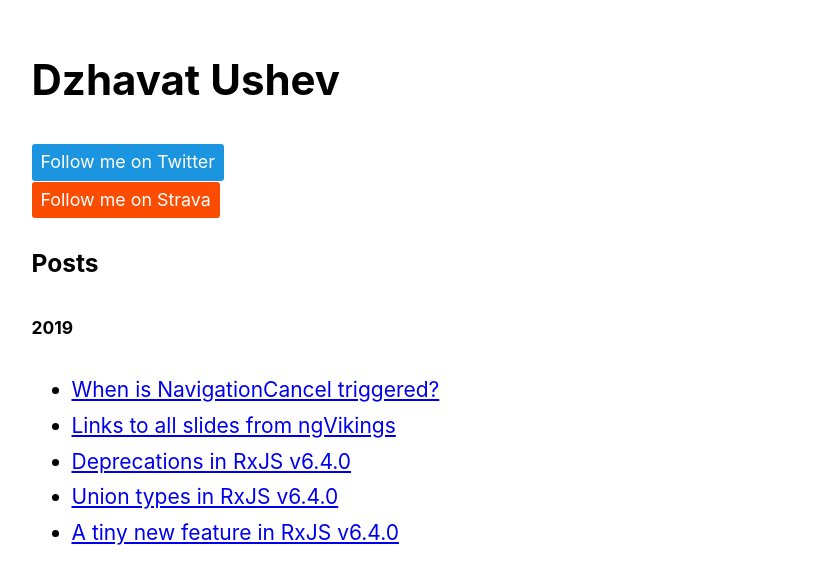
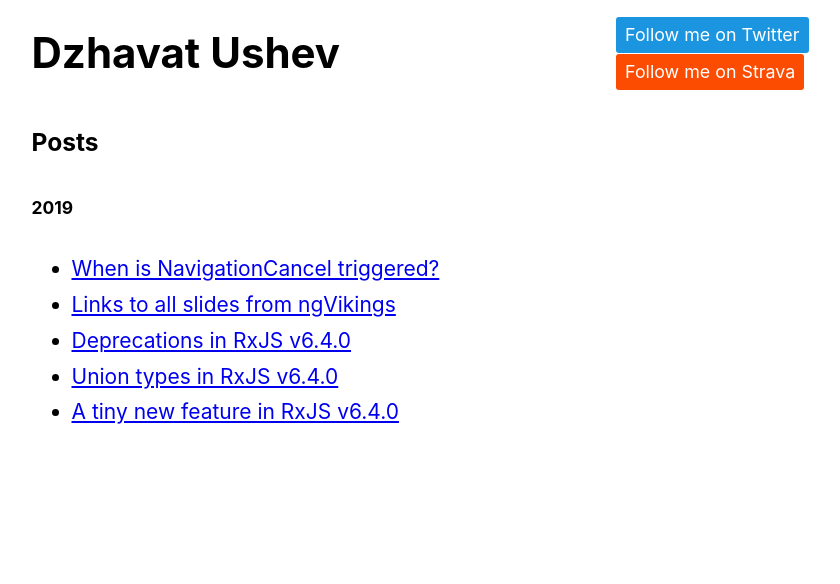
Before and after one commit to dzhavat/dzhavat.github.io, a Jekyll site: the page built from index.md, in a window 1280 px wide. Shown: the top 584 px of the page, without its empty margins (220-1060 px from the left). Built offline with Jekyll 4.4.1, drawn with Linux system fonts in a browser that asks for light colours; our own code applies the rules of GitHub Pages for plain Markdown files.

Commit message:
Update custom.css

```diff
--- a/assets/css/custom.css
+++ b/assets/css/custom.css
@@ -40,6 +40,14 @@ pre code {
   text-align: center;
 }
 
+header {
+  margin-bottom: 1.5rem;
+}
+
+header h1 {
+  margin: 0px;
+}
+
 .btn {
   border-radius: 3px;
   color: #fff;
@@ -69,6 +77,14 @@ pre code {
   background-color: #0c7abf;
 }
 
+@media (min-width: 32rem) {
+  header {
+    align-items: center;
+    display: flex;
+    justify-content: space-between;
+  }
+}
+
 @media (min-width: 45rem) {
   body {
     margin: 0 auto;
```
